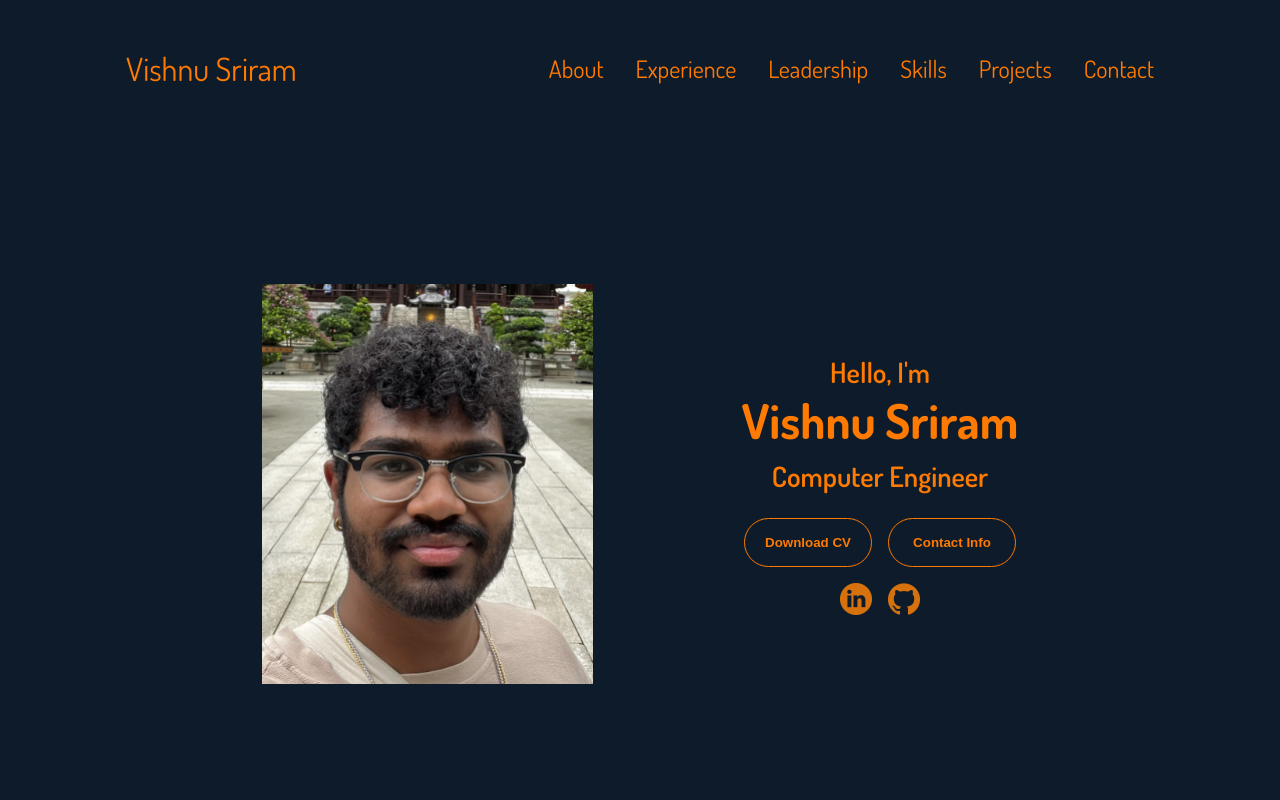
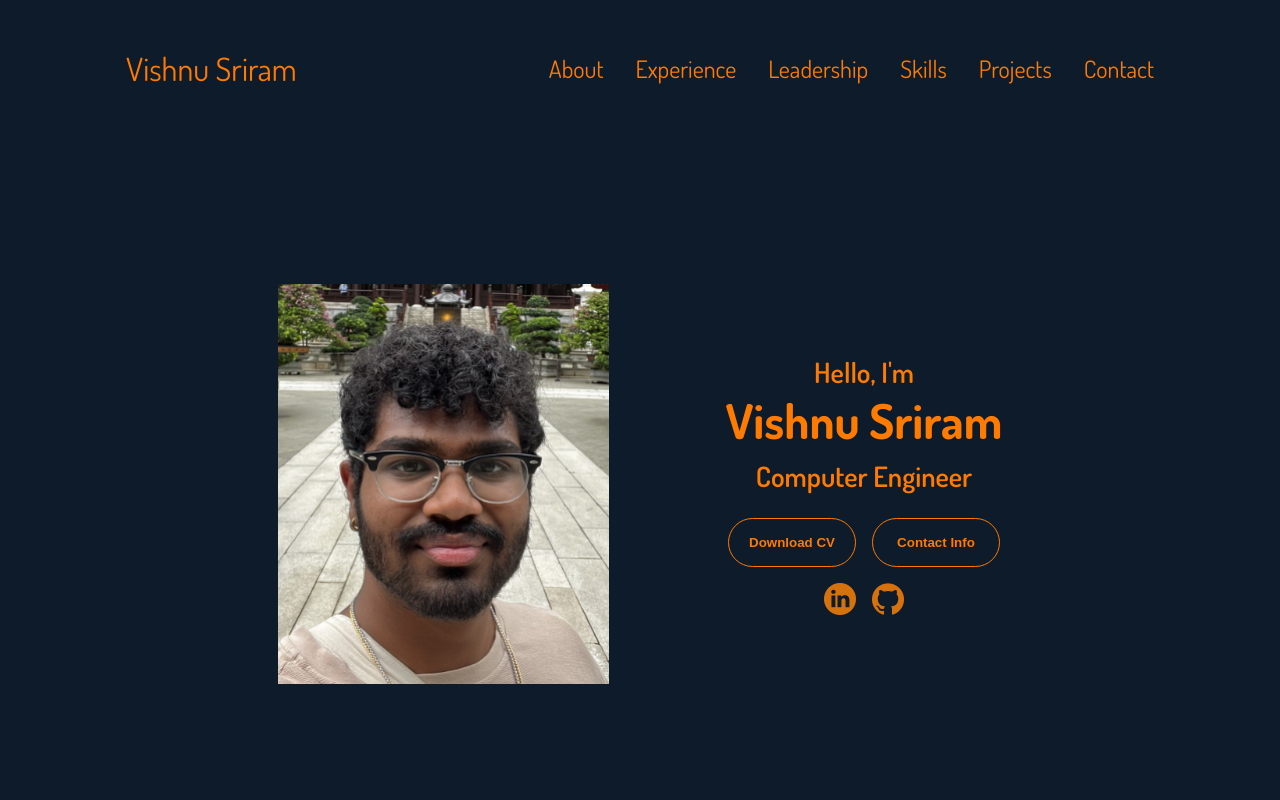
Before and after one commit to Vishnu130/html-css-js-portfolio-website, a plain HTML site: page index.html in a window 1280 px wide. Shown: the top 800 px of the page. Drawn offline with Linux system fonts and the light colour scheme.

Commit message:
mobile potential fix

```diff
--- a/style.css
+++ b/style.css
@@ -620,3 +620,20 @@ i, .experience-sub-title-project-title{
     margin: 3rem auto;
     box-shadow: 0 0 12px rgba(255, 122, 0, 0.35);
 }
+
+#profile {
+    display: flex;
+    align-items: center;
+    justify-content: center;
+    gap: 3rem;
+}
+
+
+#profile .section__pic-container {
+    flex: 0 0 auto;
+}
+
+
+#profile .section__text {
+    text-align: left;
+}
```
